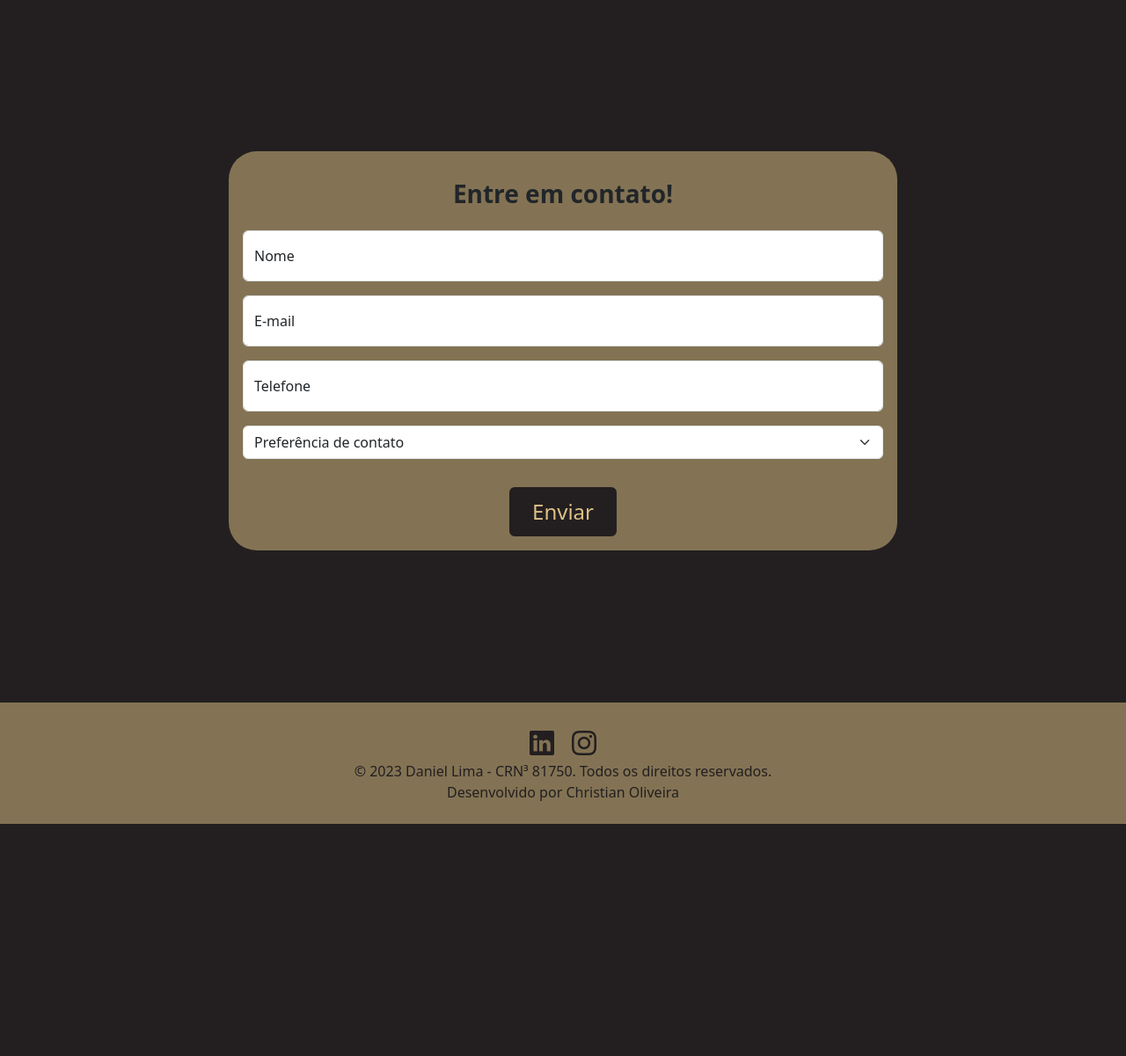
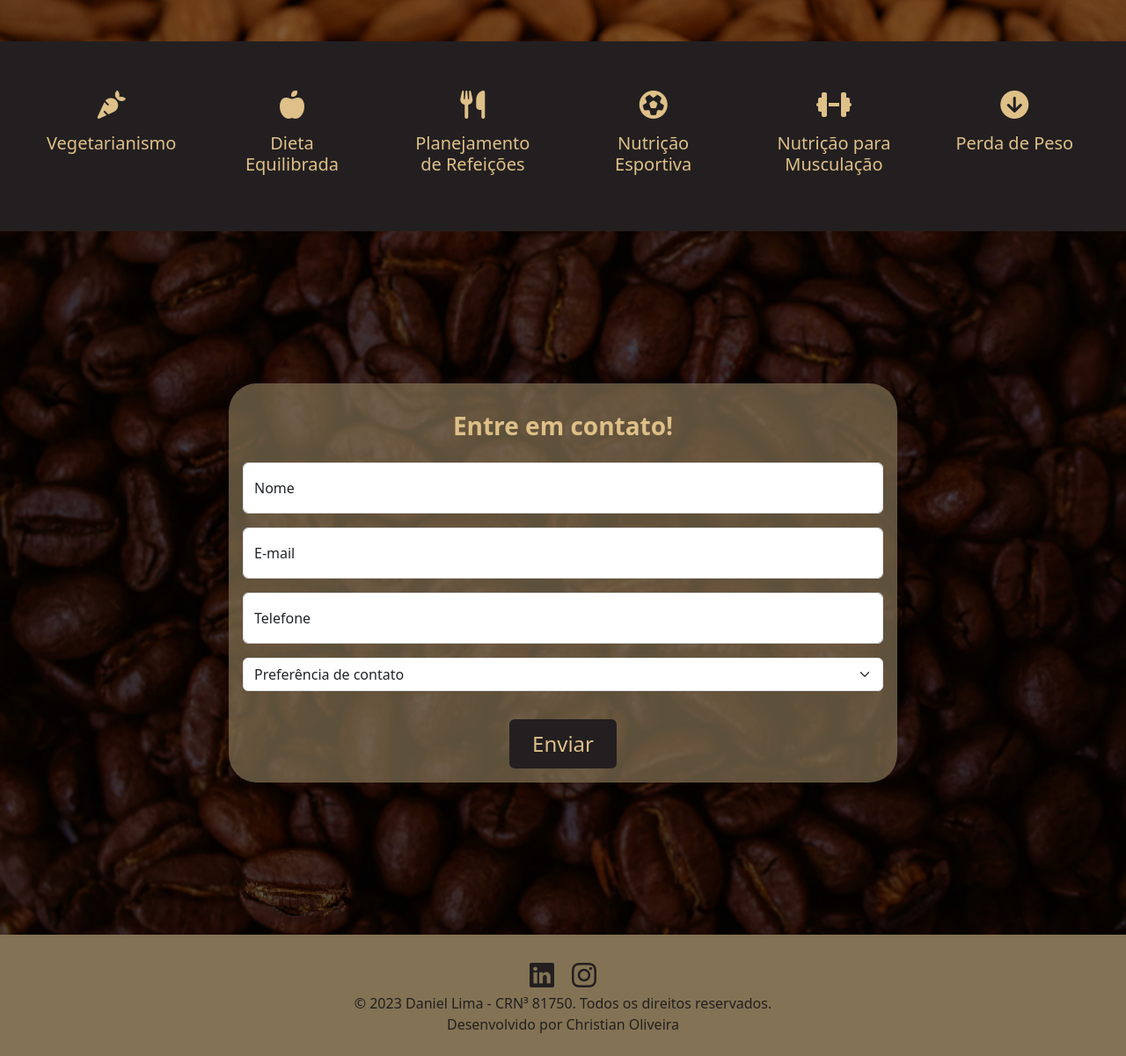
Before and after one commit to christianduhp/website-nutricionista, a PHP site: page / in a window 1280 px wide. Shown: the part 2428-3629 px from the top of the page at 88% size. Before the commit the page ends 3365 px from the top, so only its background shows below. Run offline with PHP 8.4, Linux system fonts and the light colour scheme.

Commit message:
New Section and new style

```diff
--- a/index.html
+++ b/index.html
@@ -98,14 +98,12 @@
       </div>
     </section>
 
-
-
     <section id="sobre" class="sobre">
       <section class="justify-content-center ">
         <div class="card d-flex flex-column flex-md-row align-items-center">
           <img src="assets/profissional.png" class="card-img-top img-profissional img-fluid" alt="Foto Profissional">
           <div class="card-body p-5 d-flex flex-column align-items-center align-items-md-start align-items-lg-start">
-            <h4 class="card-title mb-4 fs-2">Prazer, Daniel!</h4>
+            <h4 class="card-title m-0 fs-2">Prazer, Daniel!</h4>
             <p class="card-text fs-5 my-5 text-left">Sou nutricionista, comprometido em guiar você para uma vida mais
               saudável. Com experiência no atendimento a diversos clientes, ofereço consultas personalizadas para
               ajudá-lo a alcançar seus objetivos de saúde, seja perda de peso, ganho de massa muscular ou adoção de
@@ -115,7 +113,7 @@
               Agende sua consulta agora e dê o primeiro passo para uma alimentação equilibrada que nutre
               corpo e mente. Invista no seu bem-estar!
             </p>
-            <a href="#consulta" class="btn_agendar_consulta p-2 py-3 rounded fw-bold">Agendar Consulta</a>
+            <a href="#consulta" class="btn_agendar_consulta p-2 py-3 border rounded fw-bold">Agendar Consulta</a>
           </div>
         </div>
       </section>
@@ -176,6 +174,54 @@
           </div>
         </div>
       </div>
+
+        <div class="servicos_boxes w-100 p-4 mt-5">
+          <div class=" d-flex flex-wrap flex-md-nowrap justify-content-center">
+
+              <div class="card m-2 py-2 px-3 w-100">
+                <div class="card-body px-0 text-center d-flex flex-md-column gap-4 gap-md-0 align-items-center justify-content-start">
+                  <i class="fa-solid fas fa-carrot fs-2 mb-3"></i>
+                  <h5 class="card-title">Vegetarianismo</h5>
+                </div>
+              </div>
+
+              <div class="card m-2 py-2 px-3 w-100">
+                <div class="card-body px-0 text-center d-flex flex-md-column gap-4 gap-md-0 align-items-center justify-content-start">
+                  <i class="fa-solid fa-apple-alt fs-2 mb-3"></i>
+                  <h5 class="card-title">Dieta Equilibrada</h5>
+                </div>
+              </div>
+
+              <div class="card m-2 py-2 px-3 w-100">
+                <div class="card-body px-0 text-center d-flex flex-md-column gap-4 gap-md-0 align-items-center justify-content-start">
+                  <i class="fa-solid fa-utensils fs-2 mb-3"></i>
+                  <h5 class="card-title">Planejamento de Refeições</h5>
+                </div>
+              </div>
+
+              <div class="card m-2 py-2 px-3 w-100">
+                <div class="card-body px-0 text-center d-flex flex-md-column gap-4 gap-md-0 align-items-center justify-content-start">
+                  <i class="fa-solid fa-futbol fs-2 mb-3"></i>
+                  <h5 class="card-title">Nutrição Esportiva</h5>
+                </div>
+              </div>
+
+              <div class="card m-2 py-2 px-3 w-100">
+                <div class="card-body px-0 text-center d-flex flex-md-column gap-4 gap-md-0 align-items-center justify-content-start">
+                  <i class="fa-solid fa-dumbbell fs-2 mb-3"></i>
+                  <h5 class="card-title">Nutrição para Musculação</h5>
+                </div>
+              </div>
+
+              <div class="card m-2 py-2 px-3 w-100">
+                <div class="card-body px-0 text-center d-flex flex-md-column gap-4 gap-md-0 align-items-center justify-content-start">
+                  <i class="fa-solid fa-circle-arrow-down fs-2 mb-3"></i>
+                  <h5 class="card-title">Perda de Peso</h5>
+                </div>
+              </div>
+          </div>
+
+      </div>
     </section>
 
     <section id="consulta" class="contato d-flex flex-column justify-content-center text-center ">
@@ -183,7 +229,7 @@
         <div class="row justify-content-center align-items-center">
           <div class="col-10 col-xl-8 px-0 ">
             <div class="form_contact rounded-5 p-3 mx-0">
-              <h3 class="fw-bold py-3">Entre em contato!</h3>
+              <h3 class="servicos_title fw-bold py-3">Entre em contato!</h3>
               <form id="contact">
 
                 <div class="form-floating mb-3">
--- a/style.css
+++ b/style.css
@@ -24,7 +24,7 @@ body {
 }
 
 .inicio {
-    background-image: url(./assets/bg2.jpg);
+    background-image: url(./assets/bg-1.jpg);
     min-height: calc(100vh - 140px);
     background-repeat: no-repeat;
     background-size: cover;
@@ -37,7 +37,11 @@ body {
 }
 
 .servicos {
-    background-image: url(./assets/bg4.jpg);
+    background-image: url(./assets/bg-2.jpg);
+}
+
+.servicos_boxes{
+    background-color: var(--main-color);
 }
 
 .inicio_container {
@@ -45,8 +49,12 @@ body {
     background-color: rgba(131, 115, 84, 0.8);
 }
 
+.contato{
+    background-image: url(assets/bg-3.jpg);
+}
+
 .form_contact {
-    background-color: var(--second-color);
+    background-color: rgba(131, 115, 84, 0.7);
 }
 
 .servicos,
@@ -132,6 +140,10 @@ a {
     color: var(--main-color);
 }
 
+.servicos_title{
+    color: var(--font-color);
+}
+
 @media (max-width: 768px) {
 
     .navbar {
```
Also changed, not shown: assets/bg-1.jpg (renamed from assets/bg2.jpg), assets/bg-2.jpg (added), assets/bg-3.jpg (added), assets/bg.jpg (deleted), assets/logo1.png (deleted), 2 other files.
